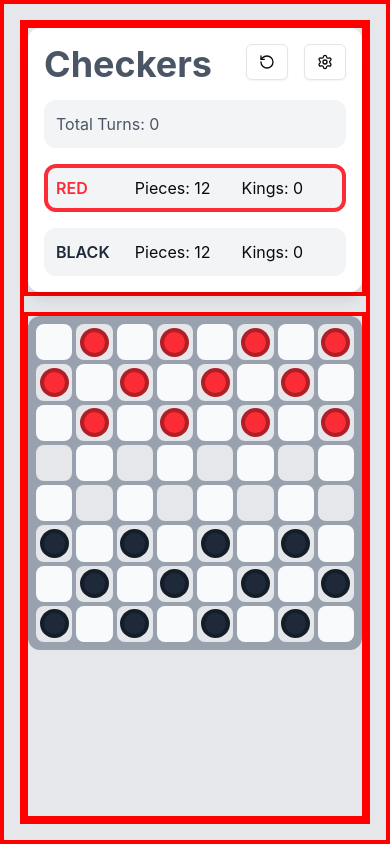
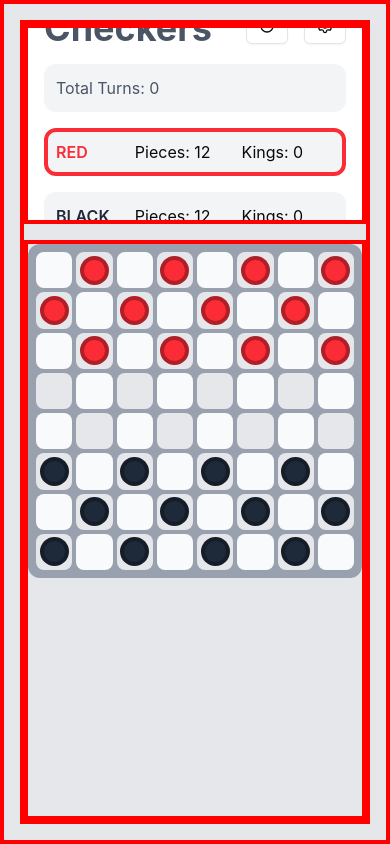
Before and after one commit to chrisknsmn/checkers, a Next.js app: page / in a window 390 px wide. Built offline with nearby package versions, Linux system fonts and the light colour scheme.

Commit message:
Update page.tsx

```diff
--- a/app/page.tsx
+++ b/app/page.tsx
@@ -17,7 +17,7 @@ export default function Home() {
             />
           </div>
         </div>
-        <div className="flex items-center justify-center order-1 md:order-2 b">
+        <div className="flex items-center justify-center order-1 md:order-2 b max-h-[200px] md:max-h-full overflow-scroll">
           <GameStats gameState={gameState} onReset={resetGame} />
         </div>
       </div>
```
